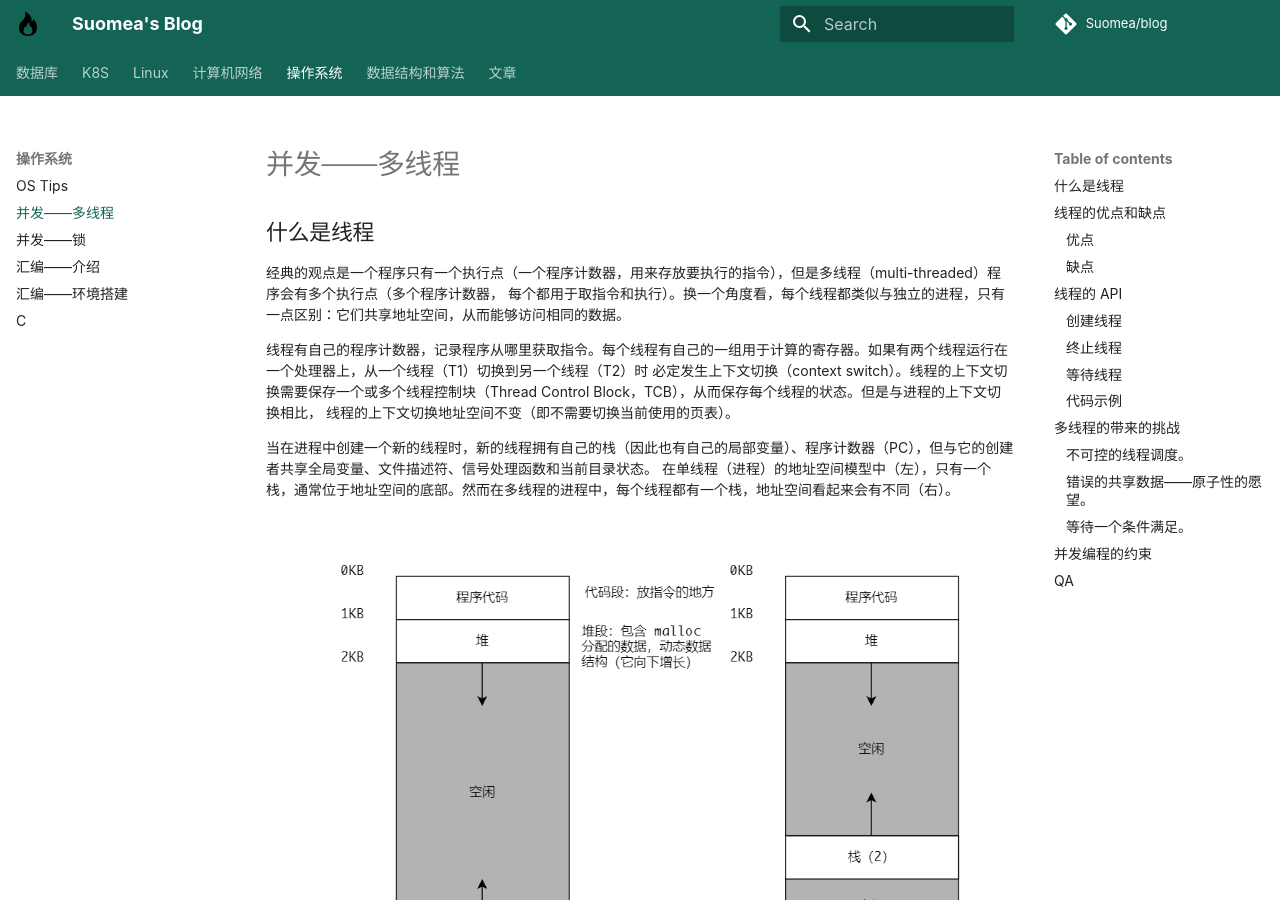
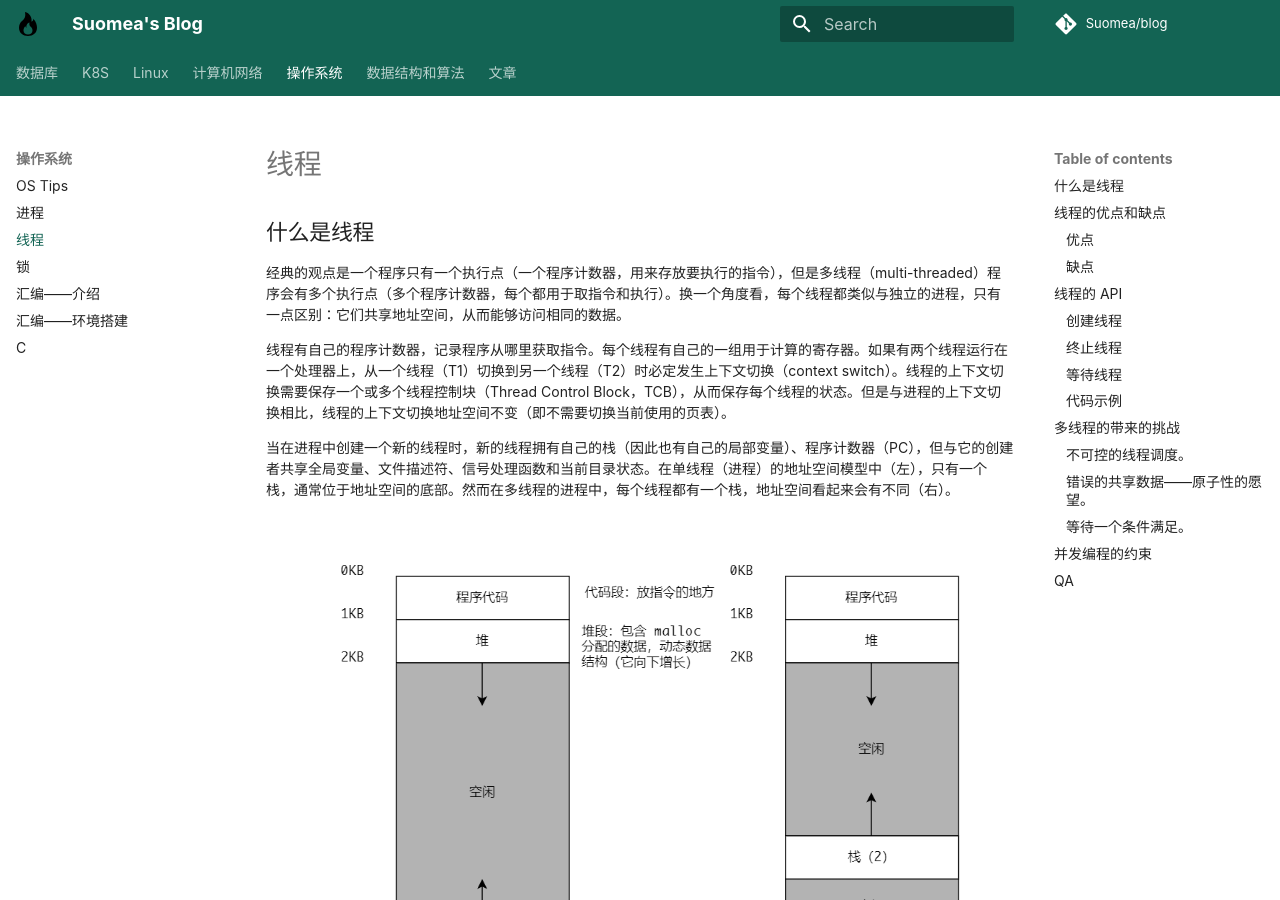
Before and after one commit to Suomea/blog, an MkDocs documentation site: the page built from docs/OS/线程.md, in a window 1280 px wide and 900 px high. Built offline with MkDocs 1.6.1 and Material for MkDocs 9.7.7, drawn with Linux system fonts in a browser that asks for light colours; some web fonts are replaced; comment, search, counter and statistics services are not loaded.

Commit message:
更新 OS 笔记。

```diff
--- a/docs/OS/并发——多线程.md
+++ b/docs/OS/线程.md
@@ -3,17 +3,12 @@
 tags:
   - OS
 ---
+## 什么是线程
+经典的观点是一个程序只有一个执行点（一个程序计数器，用来存放要执行的指令），但是多线程（multi-threaded）程序会有多个执行点（多个程序计数器，每个都用于取指令和执行）。换一个角度看，每个线程都类似与独立的进程，只有一点区别：它们共享地址空间，从而能够访问相同的数据。
 
-## 什么是线程
-经典的观点是一个程序只有一个执行点（一个程序计数器，用来存放要执行的指令），但是多线程（multi-threaded）程序会有多个执行点（多个程序计数器，
-每个都用于取指令和执行）。换一个角度看，每个线程都类似与独立的进程，只有一点区别：它们共享地址空间，从而能够访问相同的数据。
+线程有自己的程序计数器，记录程序从哪里获取指令。每个线程有自己的一组用于计算的寄存器。如果有两个线程运行在一个处理器上，从一个线程（T1）切换到另一个线程（T2）时必定发生上下文切换（context switch）。线程的上下文切换需要保存一个或多个线程控制块（Thread Control Block，TCB），从而保存每个线程的状态。但是与进程的上下文切换相比，线程的上下文切换地址空间不变（即不需要切换当前使用的页表）。
 
-线程有自己的程序计数器，记录程序从哪里获取指令。每个线程有自己的一组用于计算的寄存器。如果有两个线程运行在一个处理器上，从一个线程（T1）切换到另一个线程（T2）时
-必定发生上下文切换（context switch）。线程的上下文切换需要保存一个或多个线程控制块（Thread Control Block，TCB），从而保存每个线程的状态。但是与进程的上下文切换相比，
-线程的上下文切换地址空间不变（即不需要切换当前使用的页表）。
-
-当在进程中创建一个新的线程时，新的线程拥有自己的栈（因此也有自己的局部变量）、程序计数器（PC），但与它的创建者共享全局变量、文件描述符、信号处理函数和当前目录状态。
-在单线程（进程）的地址空间模型中（左），只有一个栈，通常位于地址空间的底部。然而在多线程的进程中，每个线程都有一个栈，地址空间看起来会有不同（右）。
+当在进程中创建一个新的线程时，新的线程拥有自己的栈（因此也有自己的局部变量）、程序计数器（PC），但与它的创建者共享全局变量、文件描述符、信号处理函数和当前目录状态。在单线程（进程）的地址空间模型中（左），只有一个栈，通常位于地址空间的底部。然而在多线程的进程中，每个线程都有一个栈，地址空间看起来会有不同（右）。
 ![](../LocalFile/Picture/并发——多线程-1.png)
 多个线程破坏了地址空间布局的美感，之前堆和栈可以互不影响地增长直到地址空间耗尽。多个栈就没这么简单了，不过通常栈不会很大（除了大量使用递归的程序）。
 
--- a/mkdocs.yml
+++ b/mkdocs.yml
@@ -73,8 +73,9 @@
       - Network/运输层：TCP.md
   - 操作系统:
       - OS/OS Tips.md
-      - OS/并发——多线程.md
-      - OS/并发——锁.md
+      - OS/进程.md
+      - OS/线程.md
+      - OS/锁.md
       - OS/汇编——介绍.md
       - OS/汇编——环境搭建.md
       - OS/C.md
```
Also changed, not shown: other parts of docs/OS/线程.md (+0 -1 lines), docs/OS/进程.md (added, +105 -0 lines), docs/OS/锁.md (renamed from docs/OS/并发——锁.md), 1 other file.
